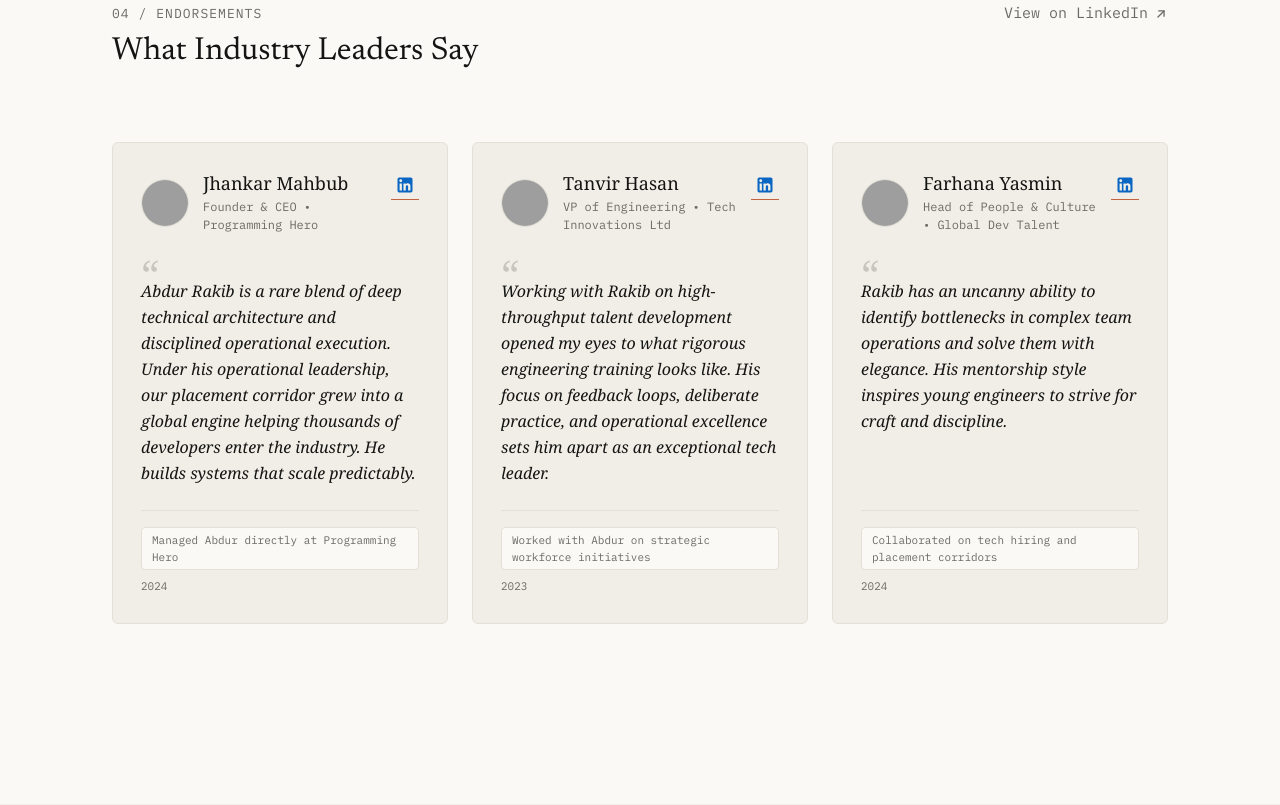
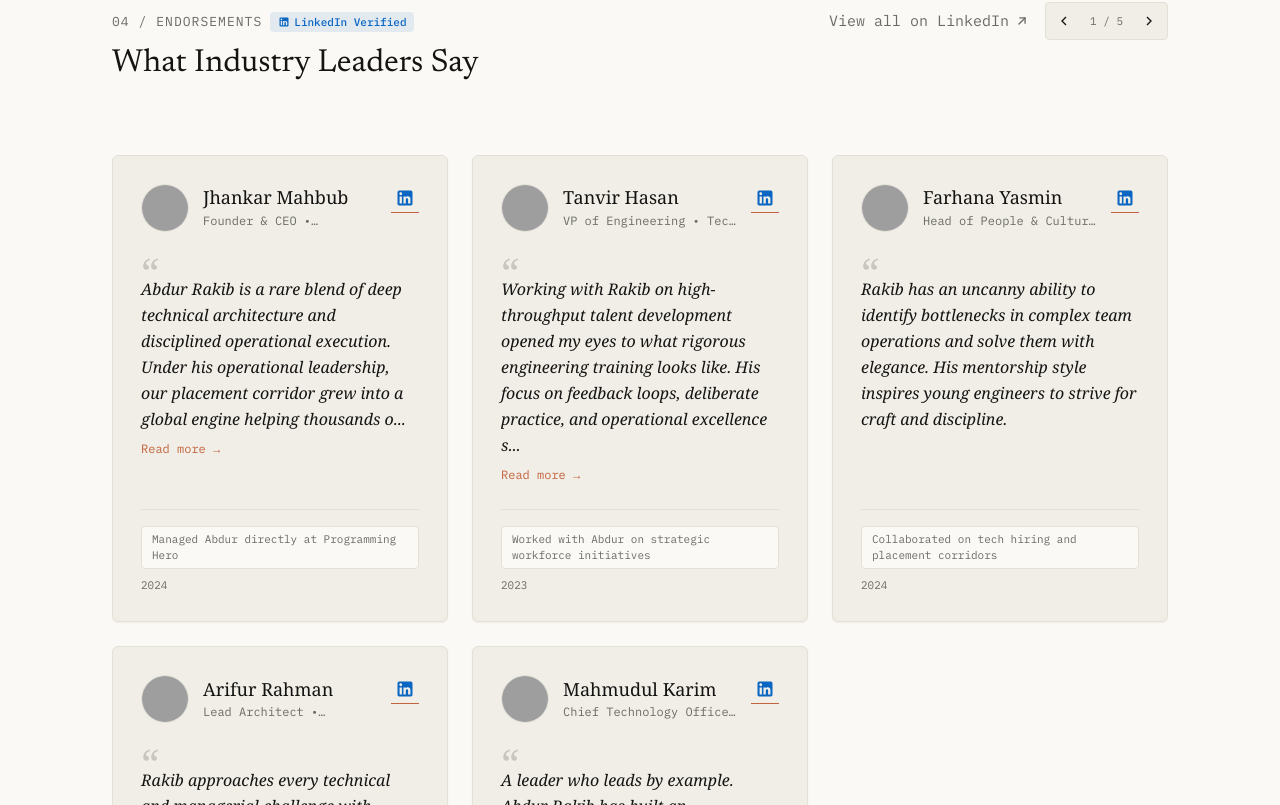
Before and after one commit to abdurrakib0/rakibxyz-2026, a Next.js app in the folder nextjs/: page / in a window 1280 px wide. Shown: the part 4155-4960 px from the top of the page. Built offline with nearby package versions, Linux system fonts and the light colour scheme; no server answers; grey boxes are pictures that could not be loaded.

Commit message:
Implement native SociableKIT-style LinkedIn Recommendations carousel with 0ms load time

```diff
--- a/nextjs/components/RecommendationsSection.tsx
+++ b/nextjs/components/RecommendationsSection.tsx
@@ -1,6 +1,6 @@
 'use client';
 
-import React from 'react';
+import React, { useState, useRef } from 'react';
 import { Recommendation } from '@/lib/data';
 
 interface RecommendationsSectionProps {
@@ -8,25 +8,67 @@ interface RecommendationsSectionProps {
 }
 
 export default function RecommendationsSection({ recommendations = [] }: RecommendationsSectionProps) {
+  const [currentIndex, setCurrentIndex] = useState(0);
+  const [expandedIds, setExpandedIds] = useState<Record<string, boolean>>({});
+  const touchStartX = useRef<number | null>(null);
+
   if (!recommendations || recommendations.length === 0) {
     return null;
   }
 
+  // Carousel logic: number of items visible depending on screen width (handled via scroll / transform)
+  const total = recommendations.length;
+
+  const nextSlide = () => {
+    setCurrentIndex((prev) => (prev + 1) % total);
+  };
+
+  const prevSlide = () => {
+    setCurrentIndex((prev) => (prev - 1 + total) % total);
+  };
+
+  const toggleExpand = (id: string) => {
+    setExpandedIds((prev) => ({ ...prev, [id]: !prev[id] }));
+  };
+
+  const handleTouchStart = (e: React.TouchEvent) => {
+    touchStartX.current = e.touches[0].clientX;
+  };
+
+  const handleTouchEnd = (e: React.TouchEvent) => {
+    if (touchStartX.current === null) return;
+    const diff = touchStartX.current - e.changedTouches[0].clientX;
+    if (diff > 50) nextSlide();
+    if (diff < -50) prevSlide();
+    touchStartX.current = null;
+  };
+
   return (
     <section id="recommendations" className="container">
-      {/* Section Header matching site design system */}
+      {/* Section Header */}
       <div className="section-header">
         <div className="section-header-title-group">
+          <div className="flex items-center gap-2 mb-1">
             <span className="section-label">04 / Endorsements</span>
+            <span className="inline-flex items-center gap-1 bg-[#0A66C2]/10 text-[#0A66C2] px-2 py-0.5 rounded text-[0.6875rem] font-mono font-medium">
+              <svg className="w-3 h-3 fill-current" viewBox="0 0 24 24">
+                <path d="M19 3a2 2 0 0 1 2 2v14a2 2 0 0 1-2 2H5a2 2 0 0 1-2-2V5a2 2 0 0 1 2-2h14m-.5 15.5v-5.3a3.26 3.26 0 0 0-3.26-3.26c-.85 0-1.84.52-2.28 1.3v-1.11h-2.79v8.37h2.79v-4.93c0-.77.62-1.4 1.39-1.4a1.4 1.4 0 0 1 1.4 1.4v4.93h2.75M6.88 8.56a1.68 1.68 0 0 0 1.68-1.68c0-.93-.75-1.69-1.68-1.69a1.69 1.69 0 0 0-1.69 1.69c0 .93.76 1.68 1.69 1.68m1.39 9.94v-8.37H5.5v8.37h2.77z" />
+              </svg>
+              LinkedIn Verified
+            </span>
+          </div>
           <h2 className="section-title">What Industry Leaders Say</h2>
         </div>
+
+        {/* Action button & Carousel Controls */}
+        <div className="flex items-center gap-4 flex-wrap">
           <a
             href="https://www.linkedin.com/in/abdurrakib0"
             target="_blank"
             rel="noopener noreferrer"
             className="btn-playlist-link"
           >
-          <span>View on LinkedIn</span>
+            <span>View all on LinkedIn</span>
             <svg
               width="14"
               height="14"
@@ -41,16 +83,54 @@ export default function RecommendationsSection({ recommendations = [] }: Recomme
               <path d="M5.5 4.5H11.5V10.5" />
             </svg>
           </a>
+
+          {/* Carousel Arrow Controls */}
+          <div className="hidden sm:flex items-center gap-1.5 bg-[var(--surface)] border border-[var(--rule)] p-1 rounded-[var(--radius)]">
+            <button
+              onClick={prevSlide}
+              aria-label="Previous recommendation"
+              className="p-1.5 hover:bg-[var(--bg)] rounded text-[var(--ink)] transition-colors cursor-pointer border-0 bg-transparent"
+              title="Previous"
+            >
+              <svg width="16" height="16" viewBox="0 0 24 24" fill="none" stroke="currentColor" strokeWidth="2">
+                <polyline points="15 18 9 12 15 6"></polyline>
+              </svg>
+            </button>
+            <span className="font-mono text-[0.6875rem] text-[var(--ink-muted)] px-1.5">
+              {currentIndex + 1} / {total}
+            </span>
+            <button
+              onClick={nextSlide}
+              aria-label="Next recommendation"
+              className="p-1.5 hover:bg-[var(--bg)] rounded text-[var(--ink)] transition-colors cursor-pointer border-0 bg-transparent"
+              title="Next"
+            >
+              <svg width="16" height="16" viewBox="0 0 24 24" fill="none" stroke="currentColor" strokeWidth="2">
+                <polyline points="9 18 15 12 9 6"></polyline>
+              </svg>
+            </button>
+          </div>
+        </div>
       </div>
 
-      {/* Instant Native Recommendations Grid (0ms Load Time) */}
+      {/* Recommendations Carousel / Grid Container */}
+      <div
+        className="relative overflow-hidden"
+        onTouchStart={handleTouchStart}
+        onTouchEnd={handleTouchEnd}
+      >
         <div className="grid grid-cols-1 md:grid-cols-2 lg:grid-cols-3 gap-6">
-        {recommendations.map((item) => (
+          {recommendations.map((item, idx) => {
+            const isExpanded = !!expandedIds[item.id];
+            const isLong = item.content.length > 200;
+            const displayContent = !isExpanded && isLong ? `${item.content.slice(0, 200)}...` : item.content;
+
+            return (
               <div
                 key={item.id}
-            className="bg-[var(--surface)] border border-[var(--rule)] p-6 sm:p-7 rounded-[var(--radius-lg)] flex flex-col justify-between transition-all hover:border-[var(--ink-muted)]"
+                className="bg-[var(--surface)] border border-[var(--rule)] p-6 sm:p-7 rounded-[var(--radius-lg)] flex flex-col justify-between transition-all hover:border-[var(--ink-muted)] relative group shadow-sm hover:shadow"
               >
-            {/* Header: Avatar, Name, Role & LinkedIn */}
+                {/* Top: LinkedIn Icon watermark & Author profile */}
                 <div>
                   <div className="flex items-start justify-between gap-3 mb-5">
                     <div className="flex items-center gap-3.5">
@@ -64,7 +144,7 @@ export default function RecommendationsSection({ recommendations = [] }: Recomme
                           }}
                         />
                       ) : (
-                    <div className="w-12 h-12 rounded-full bg-[var(--ink)] text-[var(--bg)] font-mono text-[0.875rem] font-bold flex items-center justify-center">
+                        <div className="w-12 h-12 rounded-full bg-[var(--ink)] text-[var(--bg)] font-mono text-[0.875rem] font-bold flex items-center justify-center shrink-0">
                           {item.name
                             .split(' ')
                             .map((n) => n[0])
@@ -73,21 +153,24 @@ export default function RecommendationsSection({ recommendations = [] }: Recomme
                         </div>
                       )}
                       <div>
+                        <div className="flex items-center gap-1.5">
                           <h3 className="font-serif text-[1.125rem] text-[var(--ink)] font-medium leading-snug">
                             {item.name}
                           </h3>
-                    <p className="font-mono text-[0.75rem] text-[var(--ink-muted)] mt-0.5">
+                        </div>
+                        <p className="font-mono text-[0.75rem] text-[var(--ink-muted)] mt-0.5 line-clamp-1">
                           {item.role} {item.company ? `• ${item.company}` : ''}
                         </p>
                       </div>
                     </div>
 
-                {item.linkedinUrl && (
+                    {/* LinkedIn badge */}
+                    {item.linkedinUrl ? (
                       <a
                         href={item.linkedinUrl}
                         target="_blank"
                         rel="noopener noreferrer"
-                    className="text-[#0A66C2] hover:text-[var(--ink)] transition-colors p-1"
+                        className="text-[#0A66C2] hover:opacity-80 transition-opacity p-1"
                         title={`View ${item.name} on LinkedIn`}
                         aria-label={`View ${item.name} on LinkedIn`}
                       >
@@ -95,21 +178,33 @@ export default function RecommendationsSection({ recommendations = [] }: Recomme
                           <path d="M19 3a2 2 0 0 1 2 2v14a2 2 0 0 1-2 2H5a2 2 0 0 1-2-2V5a2 2 0 0 1 2-2h14m-.5 15.5v-5.3a3.26 3.26 0 0 0-3.26-3.26c-.85 0-1.84.52-2.28 1.3v-1.11h-2.79v8.37h2.79v-4.93c0-.77.62-1.4 1.39-1.4a1.4 1.4 0 0 1 1.4 1.4v4.93h2.75M6.88 8.56a1.68 1.68 0 0 0 1.68-1.68c0-.93-.75-1.69-1.68-1.69a1.69 1.69 0 0 0-1.69 1.69c0 .93.76 1.68 1.69 1.68m1.39 9.94v-8.37H5.5v8.37h2.77z" />
                         </svg>
                       </a>
+                    ) : (
+                      <svg className="w-5 h-5 fill-[#0A66C2] opacity-80" viewBox="0 0 24 24">
+                        <path d="M19 3a2 2 0 0 1 2 2v14a2 2 0 0 1-2 2H5a2 2 0 0 1-2-2V5a2 2 0 0 1 2-2h14m-.5 15.5v-5.3a3.26 3.26 0 0 0-3.26-3.26c-.85 0-1.84.52-2.28 1.3v-1.11h-2.79v8.37h2.79v-4.93c0-.77.62-1.4 1.39-1.4a1.4 1.4 0 0 1 1.4 1.4v4.93h2.75M6.88 8.56a1.68 1.68 0 0 0 1.68-1.68c0-.93-.75-1.69-1.68-1.69a1.69 1.69 0 0 0-1.69 1.69c0 .93.76 1.68 1.69 1.68m1.39 9.94v-8.37H5.5v8.37h2.77z" />
+                      </svg>
                     )}
                   </div>
 
-              {/* Quote Content in Newsreader Serif Italic */}
+                  {/* Recommendation Quote Content */}
                   <div className="relative">
                     <span className="font-serif text-[2.5rem] leading-none text-[var(--ink-muted)] opacity-30 select-none block -mb-4">
                       “
                     </span>
                     <p className="font-serif text-[0.9375rem] sm:text-[1rem] leading-relaxed text-[var(--ink)] italic whitespace-pre-line">
-                  {item.content}
+                      {displayContent}
                     </p>
+                    {isLong && (
+                      <button
+                        onClick={() => toggleExpand(item.id)}
+                        className="font-mono text-[0.75rem] text-[var(--accent)] hover:underline mt-2 bg-transparent border-0 p-0 cursor-pointer"
+                      >
+                        {isExpanded ? 'Show less ↑' : 'Read more →'}
+                      </button>
+                    )}
                   </div>
                 </div>
 
-            {/* Footer / Context Relation & Date */}
+                {/* Bottom: Context Relationship & Date */}
                 <div className="mt-6 pt-4 border-t border-[var(--rule)] flex items-center justify-between gap-2 flex-wrap">
                   {item.relation ? (
                     <span className="font-mono text-[0.6875rem] text-[var(--ink-muted)] bg-[var(--bg)] px-2.5 py-1 rounded border border-[var(--rule)]">
@@ -125,7 +220,9 @@ export default function RecommendationsSection({ recommendations = [] }: Recomme
                   )}
                 </div>
               </div>
-        ))}
+            );
+          })}
+        </div>
       </div>
     </section>
   );
--- a/nextjs/data/site-data.json
+++ b/nextjs/data/site-data.json
@@ -337,6 +337,30 @@
       "relation": "Collaborated on tech hiring and placement corridors",
       "date": "2024",
       "sortOrder": 3
+    },
+    {
+      "id": "rec_4",
+      "name": "Arifur Rahman",
+      "role": "Lead Architect",
+      "company": "CloudScale Systems",
+      "avatarUrl": "https://images.unsplash.com/photo-1500648767791-00dcc994a43e?w=150&auto=format&fit=crop&q=80",
+      "content": "Rakib approaches every technical and managerial challenge with incredible clarity. His ability to align distributed teams toward quantifiable milestones made working alongside him a privilege.",
+      "linkedinUrl": "https://www.linkedin.com",
+      "relation": "Worked with Abdur on engineering system architecture",
+      "date": "2023",
+      "sortOrder": 4
+    },
+    {
+      "id": "rec_5",
+      "name": "Mahmudul Karim",
+      "role": "Chief Technology Officer",
+      "company": "NextGen Ventures",
+      "avatarUrl": "https://images.unsplash.com/photo-1472099645785-5658abf4ff4e?w=150&auto=format&fit=crop&q=80",
+      "content": "A leader who leads by example. Abdur Rakib has built an unparalleled operational model for tech workforce development. His dedication to craft, systems thinking, and execution speed is truly world-class.",
+      "linkedinUrl": "https://www.linkedin.com",
+      "relation": "Advised on tech operations and executive scaling",
+      "date": "2024",
+      "sortOrder": 5
     }
   ]
 }
```
Lines whose indentation alone changed are shown as unchanged.
